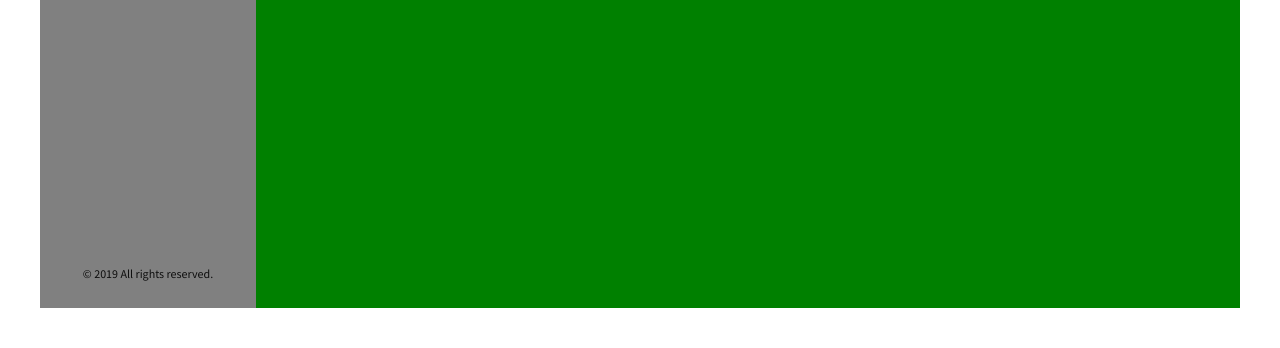
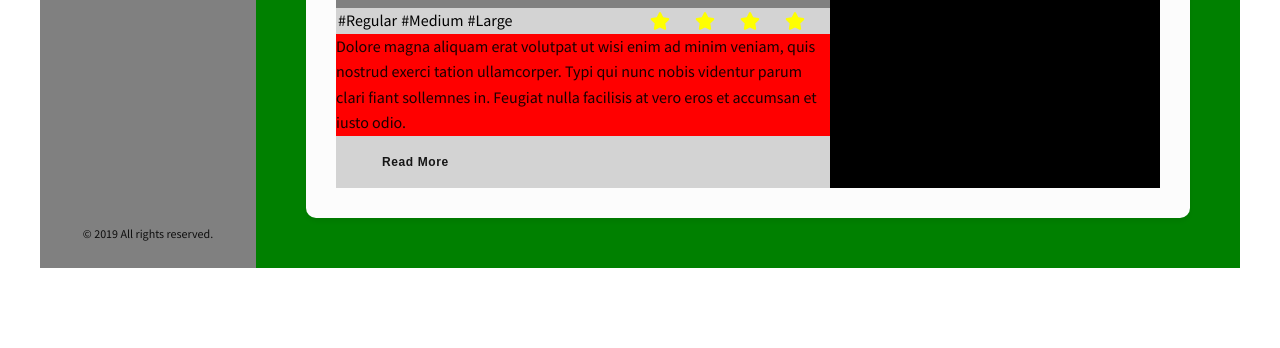
Before and after one commit to bubujone35/personal-blog, a Gatsby site: page / in a window 1280 px wide. Shown: the part 532-880 px from the top of the page. After the commit the page ends 840 px from the top, so only its background shows below. Built offline with nearby package versions, Linux system fonts and the light colour scheme; Gatsby itself is replaced by a stand-in of ours.

Commit message:
basic markup and layout for blog post preview cards

```diff
--- /dev/null
+++ b/src/components/buttons/secondary.js
@@ -0,0 +1,42 @@
+import styled from 'styled-components';
+
+const SecondaryButton = styled.button`
+  background-color: transparent;
+  color: var(--lightGrey1);
+  background-repeat: no-repeat;
+  font-size: 1.2rem;
+  font-weight: bold;
+  margin: 1rem;
+  padding: 0.75em 3em;
+  border: 2px solid var(--lightGrey1);
+  border-radius: 100px;
+  outline: none;
+  letter-spacing: 0.05em;
+
+  -o-transition:.5s;
+  -ms-transition:.5s;
+  -moz-transition:.5s;
+  -webkit-transition:.5s;
+  transition:.3s;
+  -webkit-backface-visibility: hidden;
+  -webkit-transform: translateZ(0) scale(1.0, 1.0);
+
+  &:hover {
+    color: #FDFDFD;
+    border: 2px solid var(--lightGrey1);
+    transform: translateY(-3px);
+    cursor: pointer;
+  }
+
+  &:active {
+    transform: translateY(-1px);
+    }
+  }
+
+  @media (max-width: 840px) {
+    font-size: 1rem;
+  }
+`
+
+
+export default SecondaryButton;
--- /dev/null
+++ b/src/components/cards/preview-card.js
@@ -0,0 +1,120 @@
+import React from 'react';
+import styled from 'styled-components';
+import { Link } from 'gatsby';
+import { FaStar } from 'react-icons/fa';
+import SecondaryButton from '../buttons/secondary'
+
+
+const Container = styled.div`
+  display: flex;
+  background: #FCFCFC;
+  border-radius: 10px;
+  box-shadow: 0px 4px 4px rgba(0, 0, 0, 0.05);
+  padding: 3rem;
+  margin: 1rem;
+`
+const LeftColumn = styled.div`
+  background-color: red;
+  flex: 0 0 60%;
+
+`
+const RightColumn =  styled.div`
+  background-color: black;
+  color: white;
+  flex: 1;
+`
+const Header = styled.div`
+  background-color: gray;
+  color: black;
+`
+const Title = styled.h2`
+  font-size: 3rem;
+`
+
+const Subtitle = styled.h3`
+  font-size: 2rem;
+  font-weight: 300;
+`
+const Meta = styled.div`
+  background-color: lightgray;
+  display: flex;
+  justify-content: space-between;
+  align-items: center;
+`
+
+const Hashtags = styled.div`
+`
+
+const Tag = styled(Link)`
+  text-decoration: none;
+  margin: .2rem;
+`
+const Icons = styled.div`
+  display: flex;
+  justify-content: center;
+  align-items: center;
+`
+
+const Stars = styled.svg`
+  width: 3rem;
+  height: 3rem;
+  margin-right: 1.5rem;
+  color: yellow;
+  margin-bottom: -1rem;
+`
+
+const Content = styled.div`
+
+`
+const Footer = styled.div`
+  background-color: lightgray;
+`
+
+// const Name = styled.h4`
+//
+// `
+// const Caption = styled.caption`
+//
+// `
+//
+// const Comments = styled.div`
+//
+// `
+
+
+const PreviewCard = props => (
+  <>
+    <Container>
+      <LeftColumn>
+        <Header>
+          <Title>This is the title</Title>
+          <Subtitle>Here is a subtitle</Subtitle>
+          <Meta>
+            <Hashtags>
+              <Tag>#Regular</Tag>
+              <Tag>#Medium</Tag>
+              <Tag>#Large</Tag>
+            </Hashtags>
+            <Icons>
+              <Stars><FaStar size={20}/></Stars>
+              <Stars><FaStar size={20}/></Stars>
+              <Stars><FaStar size={20}/></Stars>
+              <Stars><FaStar size={20}/></Stars>
+            </Icons>
+          </Meta>
+        </Header>
+        <Content>
+          <p>Dolore magna aliquam erat volutpat ut wisi enim ad minim veniam, quis nostrud exerci tation ullamcorper. Typi qui nunc nobis videntur parum clari fiant sollemnes in. Feugiat nulla facilisis at vero eros et accumsan et iusto odio.</p>
+        </Content>
+        <Footer>
+          <SecondaryButton>Read More</SecondaryButton>
+        </Footer>
+      </LeftColumn>
+      <RightColumn>
+        Right Column
+      </RightColumn>
+    </Container>
+  </>
+)
+
+export default PreviewCard;
--- a/src/components/main.js
+++ b/src/components/main.js
@@ -1,17 +1,20 @@
 import React from "react";
 import styled from "styled-components";
+import PreviewCard from "./cards/preview-card"
 
 const Container = styled.div`
   display: flex;
   flex: 1;
   background-color: green;
-  /* For Testing Purposes */
-  height: 80rem;
+  padding: 4rem;
+  flex-direction: column;
+  align-items: center;
 `
 
 const Main = () => (
   <Container>
-    <p>main content</p>
+    <PreviewCard />
+    <PreviewCard />
   </Container>
 )
 
--- a/src/components/sidebar.js
+++ b/src/components/sidebar.js
@@ -25,6 +25,7 @@ const Intro = styled.div`
   justify-content: center;
   align-items: center;
   padding: 3rem;
+  margin-top: 3rem;
 `
 const Avatar = styled.div`
   border-radius: 100%;
```
